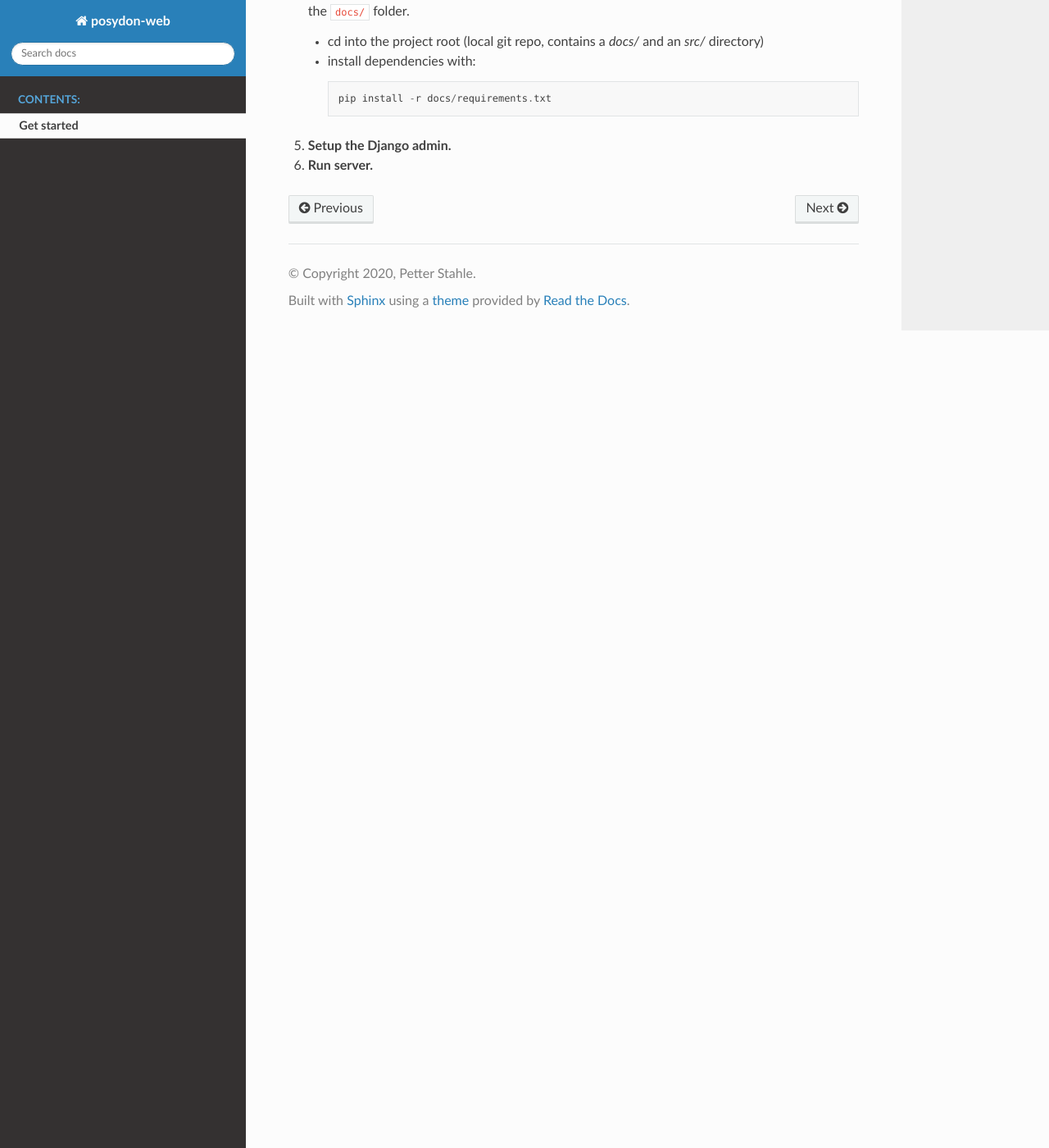
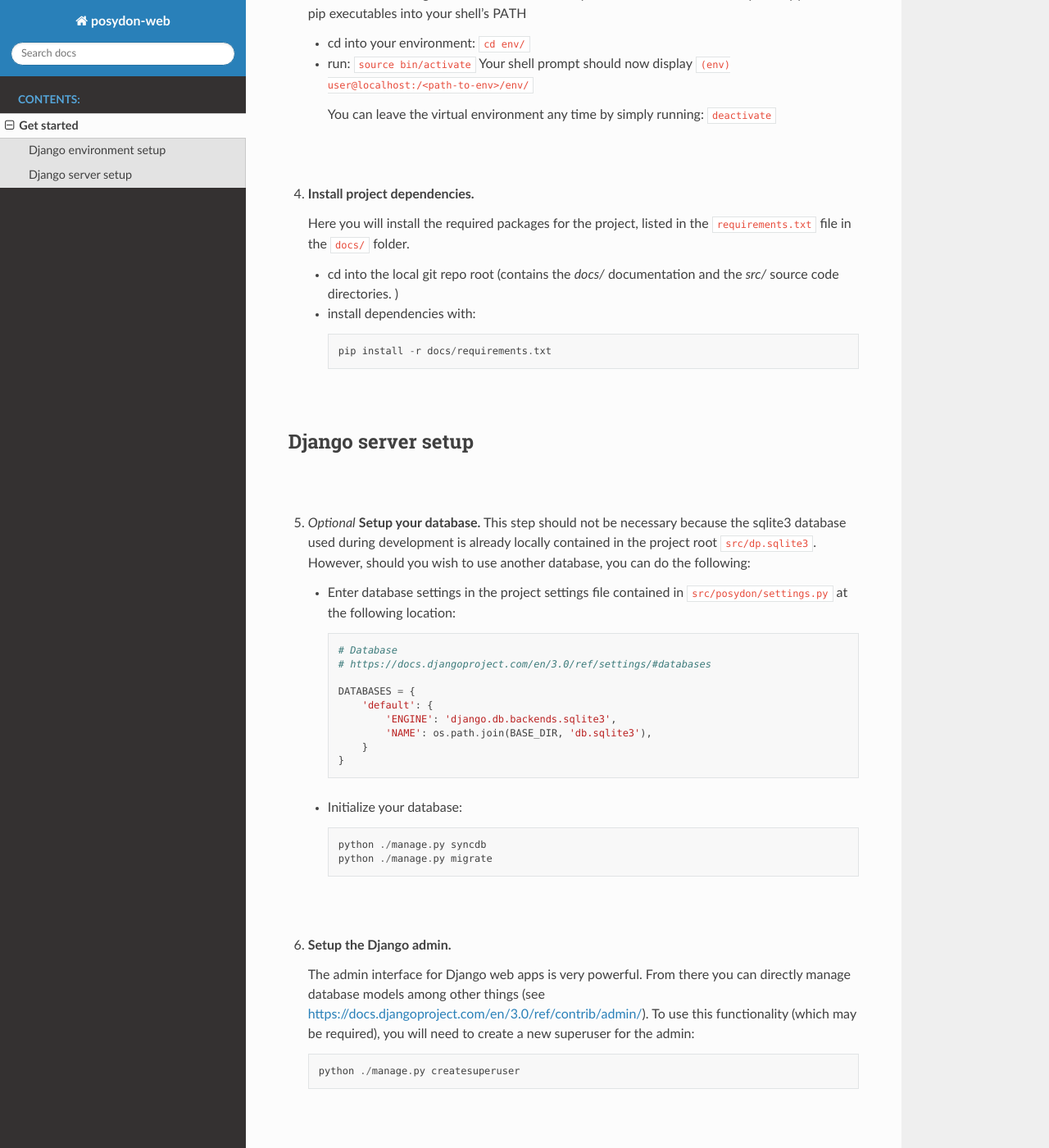
Before and after one commit to petterstahle/posydon-web, a Sphinx documentation site: the page built from docs/source/setup.rst, in a window 1280 px wide and 1400 px high, scrolled down 1147 px. Shown: the whole window at 82% size. Built offline with Sphinx 7.4.7 and the Read the Docs theme 2.0.0, drawn with Linux system fonts in a browser that asks for light colours; some of the changed text lies outside the part shown.

Commit message:
setup guide complete

```diff
--- a/docs/source/setup.rst
+++ b/docs/source/setup.rst
@@ -3,6 +3,11 @@
 
 Follow these step-by-step instructions to setup the Django server (This is for development. See https://docs.djangoproject.com/en/3.0/topics/install/ for more info).
 
+
+Django environment setup
+------------------------
+
+|
 
 1. **Set up a virtual environment** (Linux & macOS).
 
@@ -23,11 +28,13 @@
 
      venv will create a virtual Python installation in the ``env`` folder.
 
+|
 
 2. **Import project.**
 
    Clone Github repo into your ``env`` directory.
 
+|
 
 3. **Activate virtual environment.**
 
@@ -40,18 +47,76 @@
      You can leave the virtual environment any time by simply running:
      ``deactivate``
 
+|
 
 4. **Install project dependencies.**
 
    Here you will install the required packages for the project, listed in the ``requirements.txt`` file in the ``docs/`` folder.
 
-   * cd into the project root (local git repo, contains a `docs/` and an `src/` directory)
+   * cd into the local git repo root (contains the `docs/` documentation and the `src/` source code directories. )
    * install dependencies with::
 
        pip install -r docs/requirements.txt
 
+|
 
-5. **Setup the Django admin.**
+Django server setup
+-------------------
 
 
-6. **Run server.**
+|
+
+5. *Optional* **Setup your database.**
+   This step should not be necessary because the sqlite3 database used during development is already locally contained in the project root ``src/dp.sqlite3``.
+   However, should you wish to use another database, you can do the following:
+
+   * Enter database settings in the project settings file contained in ``src/posydon/settings.py`` at the following location::
+
+       # Database
+       # https://docs.djangoproject.com/en/3.0/ref/settings/#databases
+
+       DATABASES = {
+           'default': {
+               'ENGINE': 'django.db.backends.sqlite3',
+               'NAME': os.path.join(BASE_DIR, 'db.sqlite3'),
+           }
+       }
+
+   * Initialize your database::
+
+       python ./manage.py syncdb
+       python ./manage.py migrate
+
+|
+
+6. **Setup the Django admin.**
+
+   The admin interface for Django web apps is very powerful. From there you can directly manage database models among other things (see https://docs.djangoproject.com/en/3.0/ref/contrib/admin/).
+   To use this functionality (which may be required), you will need to create a new superuser for the admin::
+
+     python ./manage.py createsuperuser
+
+|
+
+7. **Run server.**
+
+   Finally, run the development server::
+
+     python ./manage.py runserver
+
+   The shell should run the server and display something resembling this message::
+
+     Watching for file changes with StatReloader
+     Performing system checks...
+
+     System check identified no issues (0 silenced).
+     June 02, 2020 - 17:35:31
+     Django version 3.0.4, using settings 'posydon.settings'
+     Starting development server at http://127.0.0.1:8000/
+     Quit the server with CONTROL-C.
+
+   Open the http link in your browser and you should be served the web-app home page!
+
+|
+
+Your server should now be setup, see the *intro* for a brief description of the web-app and its functionalities.
```
Also changed, not shown: 7 other files.
